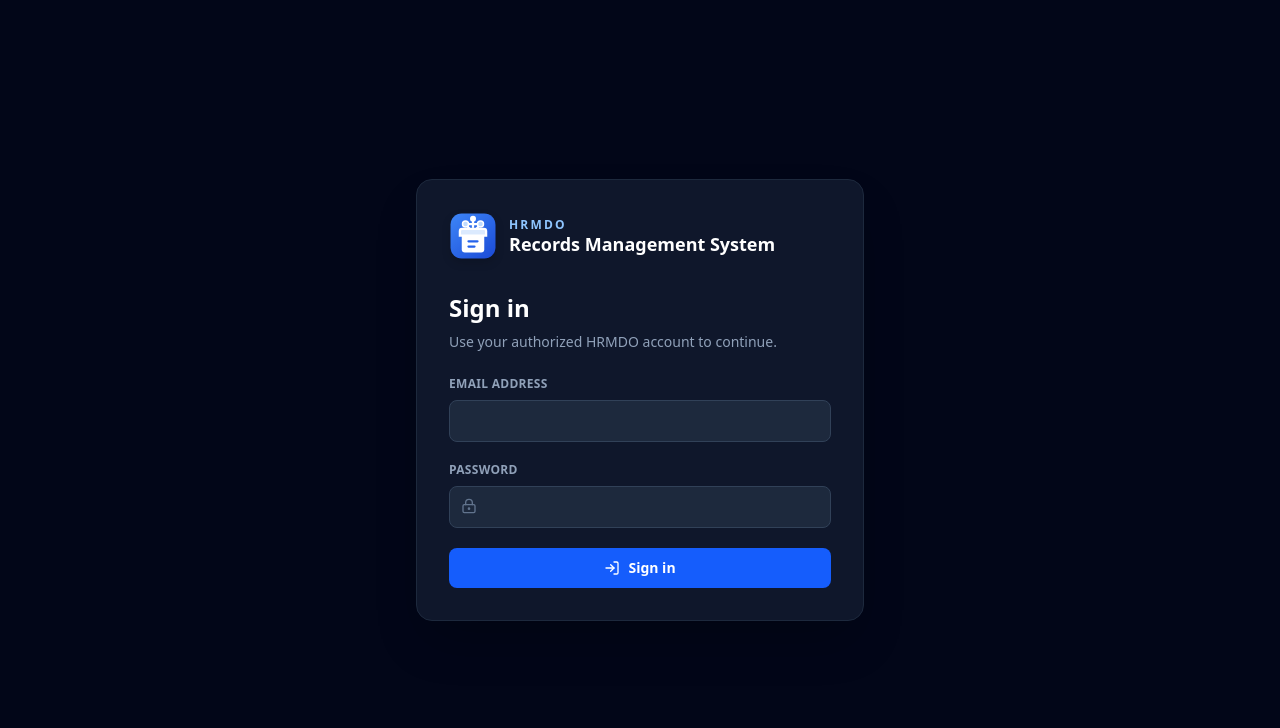
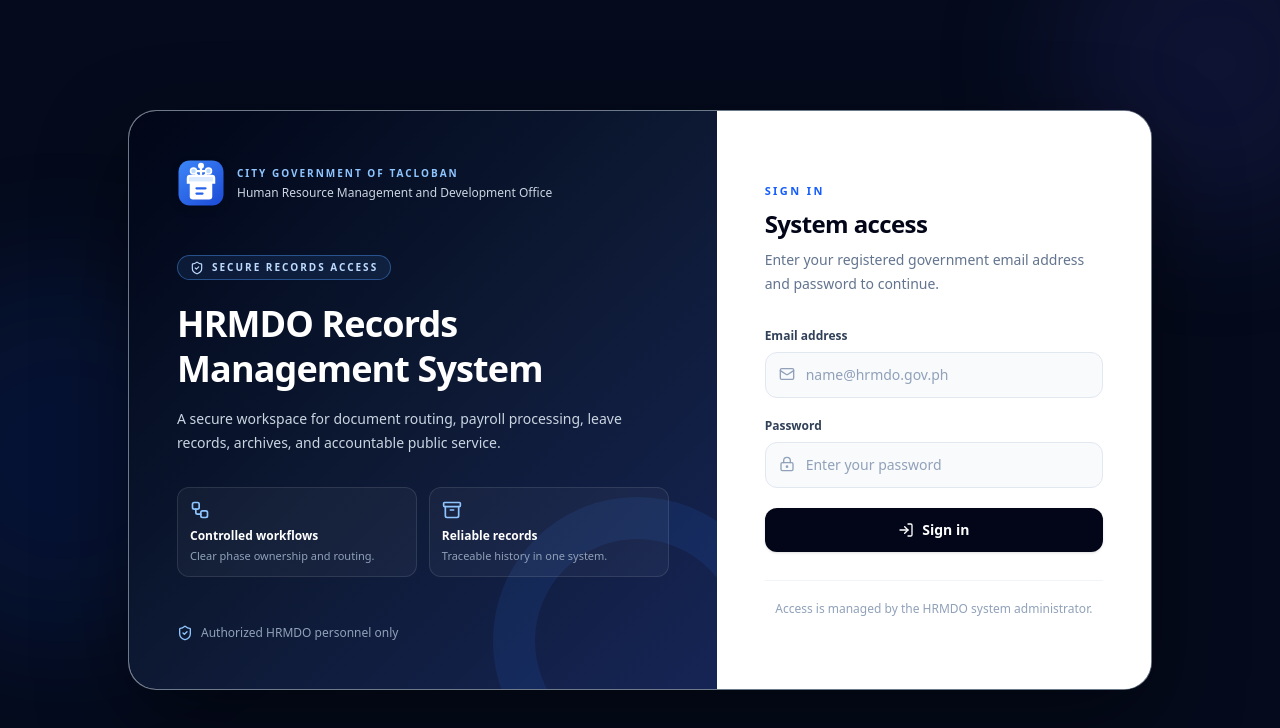
Before and after one commit to z0diax/super-duper-couscous, a React (Vite) app: page / in a window 1280 px wide. Shown: the top 728 px of the page. Built offline with nearby package versions, Linux system fonts and the light colour scheme; no server answers.

Commit message:
Redesign login portal

```diff
--- a/src/components/LoginPortal.tsx
+++ b/src/components/LoginPortal.tsx
@@ -1,5 +1,5 @@
 import React, { FormEvent, useState } from 'react';
-import { LockKeyhole, LogIn } from 'lucide-react';
+import { Archive, LockKeyhole, LogIn, Mail, ShieldCheck, Workflow } from 'lucide-react';
 import { useApp } from '../context/AppContext';
 import { BrandLogo } from './BrandLogo';
 
@@ -24,37 +24,64 @@
   };
 
   return (
-    <main className="min-h-screen bg-slate-950 flex items-center justify-center px-6 py-12">
-      <section className="w-full max-w-md rounded-2xl border border-slate-800 bg-slate-900 p-8 shadow-2xl">
-        <div className="mb-8 flex items-center gap-3">
+    <main className="relative flex min-h-screen items-center justify-center overflow-hidden bg-[#050b1c] px-4 py-8 sm:px-6 lg:px-10">
+      <div className="pointer-events-none absolute -left-32 top-1/3 h-96 w-96 rounded-full bg-blue-600/10 blur-3xl" />
+      <div className="pointer-events-none absolute -right-24 -top-24 h-80 w-80 rounded-full bg-indigo-500/10 blur-3xl" />
+
+      <section className="relative grid w-full max-w-5xl overflow-hidden rounded-[1.75rem] border border-slate-700/70 bg-white shadow-[0_30px_90px_rgba(0,0,0,0.45)] lg:min-h-[580px] lg:grid-cols-[1.15fr_0.85fr]">
+        <div className="relative overflow-hidden bg-gradient-to-br from-slate-950 via-[#0d1933] to-blue-950 px-7 py-9 text-white sm:px-10 lg:px-12 lg:py-12">
+          <div className="pointer-events-none absolute -bottom-24 -right-16 h-72 w-72 rounded-full border-[42px] border-blue-500/10" />
+          <div className="relative flex h-full flex-col">
+            <div className="flex items-center gap-3">
               <BrandLogo className="h-12 w-12 shrink-0 drop-shadow-lg" title="HRMDO Records Management System" />
-          <div>
-            <p className="text-xs font-semibold uppercase tracking-[0.18em] text-blue-300">HRMDO</p>
-            <h1 className="text-lg font-semibold leading-tight text-white">Records Management System</h1>
+              <div><p className="text-[10px] font-bold uppercase tracking-[0.2em] text-blue-300">City Government of Tacloban</p><p className="mt-1 text-xs text-slate-300">Human Resource Management and Development Office</p></div>
+            </div>
+
+            <div className="my-10 max-w-lg lg:my-auto">
+              <span className="inline-flex items-center gap-2 rounded-full border border-blue-400/40 bg-blue-400/10 px-3 py-1 text-[10px] font-bold uppercase tracking-[0.2em] text-blue-200"><ShieldCheck className="h-3.5 w-3.5" />Secure records access</span>
+              <h1 className="mt-5 text-3xl font-bold leading-tight tracking-tight sm:text-4xl">HRMDO Records<br className="hidden sm:block" /> Management System</h1>
+              <p className="mt-4 max-w-md text-sm leading-6 text-slate-300">A secure workspace for document routing, payroll processing, leave records, archives, and accountable public service.</p>
+              <div className="mt-8 hidden grid-cols-2 gap-3 sm:grid lg:grid">
+                <div className="rounded-xl border border-white/10 bg-white/[0.04] p-3"><Workflow className="h-5 w-5 text-blue-300" /><p className="mt-2 text-xs font-semibold">Controlled workflows</p><p className="mt-1 text-[11px] leading-4 text-slate-400">Clear phase ownership and routing.</p></div>
+                <div className="rounded-xl border border-white/10 bg-white/[0.04] p-3"><Archive className="h-5 w-5 text-blue-300" /><p className="mt-2 text-xs font-semibold">Reliable records</p><p className="mt-1 text-[11px] leading-4 text-slate-400">Traceable history in one system.</p></div>
               </div>
             </div>
-        <div className="mb-6">
-          <h2 className="text-2xl font-semibold text-white">Sign in</h2>
-          <p className="mt-2 text-sm text-slate-400">Use your authorized HRMDO account to continue.</p>
+
+            <p className="hidden items-center gap-2 text-xs text-slate-400 lg:flex"><ShieldCheck className="h-4 w-4 text-blue-300" />Authorized HRMDO personnel only</p>
           </div>
-        <form onSubmit={handleSubmit} className="space-y-5">
+        </div>
+
+        <div className="flex items-center bg-white px-7 py-10 sm:px-10 lg:px-12">
+          <div className="w-full">
+            <p className="text-[11px] font-bold uppercase tracking-[0.22em] text-blue-600">Sign in</p>
+            <h2 className="mt-2 text-2xl font-bold tracking-tight text-slate-950">System access</h2>
+            <p className="mt-2 text-sm leading-6 text-slate-500">Enter your registered government email address and password to continue.</p>
+
+            <form onSubmit={handleSubmit} className="mt-8 space-y-5">
               <label className="block">
-            <span className="mb-2 block text-xs font-semibold uppercase tracking-wide text-slate-400">Email address</span>
-            <input value={email} onChange={event => setEmail(event.target.value)} type="email" autoComplete="username" required className="w-full rounded-lg border border-slate-700 bg-slate-800 px-3 py-2.5 text-sm text-white outline-none focus:border-blue-500 focus:ring-2 focus:ring-blue-500/30" />
+                <span className="mb-2 block text-xs font-semibold text-slate-700">Email address</span>
+                <div className="relative">
+                  <Mail className="pointer-events-none absolute left-3.5 top-3.5 h-4 w-4 text-slate-400" />
+                  <input value={email} onChange={event => setEmail(event.target.value)} type="email" autoComplete="username" required placeholder="name@hrmdo.gov.ph" className="w-full rounded-xl border border-slate-200 bg-slate-50 py-3 pl-10 pr-3 text-sm text-slate-900 outline-none transition placeholder:text-slate-400 focus:border-blue-500 focus:bg-white focus:ring-4 focus:ring-blue-100" />
+                </div>
               </label>
               <label className="block">
-            <span className="mb-2 block text-xs font-semibold uppercase tracking-wide text-slate-400">Password</span>
+                <span className="mb-2 block text-xs font-semibold text-slate-700">Password</span>
                 <div className="relative">
-              <LockKeyhole className="pointer-events-none absolute left-3 top-3 h-4 w-4 text-slate-500" />
-              <input value={password} onChange={event => setPassword(event.target.value)} type="password" autoComplete="current-password" required className="w-full rounded-lg border border-slate-700 bg-slate-800 py-2.5 pl-10 pr-3 text-sm text-white outline-none focus:border-blue-500 focus:ring-2 focus:ring-blue-500/30" />
+                  <LockKeyhole className="pointer-events-none absolute left-3.5 top-3.5 h-4 w-4 text-slate-400" />
+                  <input value={password} onChange={event => setPassword(event.target.value)} type="password" autoComplete="current-password" required placeholder="Enter your password" className="w-full rounded-xl border border-slate-200 bg-slate-50 py-3 pl-10 pr-3 text-sm text-slate-900 outline-none transition placeholder:text-slate-400 focus:border-blue-500 focus:bg-white focus:ring-4 focus:ring-blue-100" />
                 </div>
               </label>
-          {error && <p role="alert" className="rounded-lg border border-rose-900/60 bg-rose-950/40 px-3 py-2 text-sm text-rose-300">{error}</p>}
-          <button type="submit" disabled={isSubmitting} className="flex w-full items-center justify-center gap-2 rounded-lg bg-blue-600 px-4 py-2.5 text-sm font-semibold text-white transition hover:bg-blue-500 disabled:cursor-wait disabled:opacity-60">
+              {error && <p role="alert" className="rounded-xl border border-rose-200 bg-rose-50 px-3 py-2.5 text-sm text-rose-700">{error}</p>}
+              <button type="submit" disabled={isSubmitting} className="flex w-full items-center justify-center gap-2 rounded-xl bg-slate-950 px-4 py-3 text-sm font-semibold text-white shadow-sm transition hover:bg-blue-700 focus:outline-none focus:ring-4 focus:ring-blue-200 disabled:cursor-wait disabled:opacity-60">
                 <LogIn className="h-4 w-4" />
                 {isSubmitting ? 'Signing in...' : 'Sign in'}
               </button>
             </form>
+
+            <div className="mt-7 border-t border-slate-100 pt-5 text-center"><p className="text-xs text-slate-400">Access is managed by the HRMDO system administrator.</p></div>
+          </div>
+        </div>
       </section>
     </main>
   );
```
Lines whose indentation alone changed are shown as unchanged.
